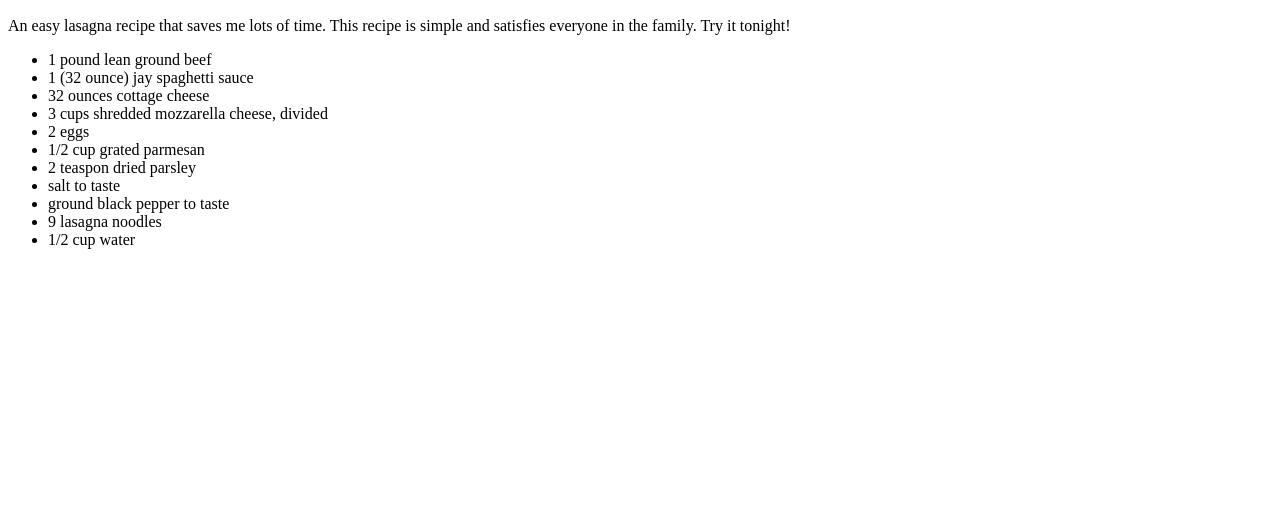
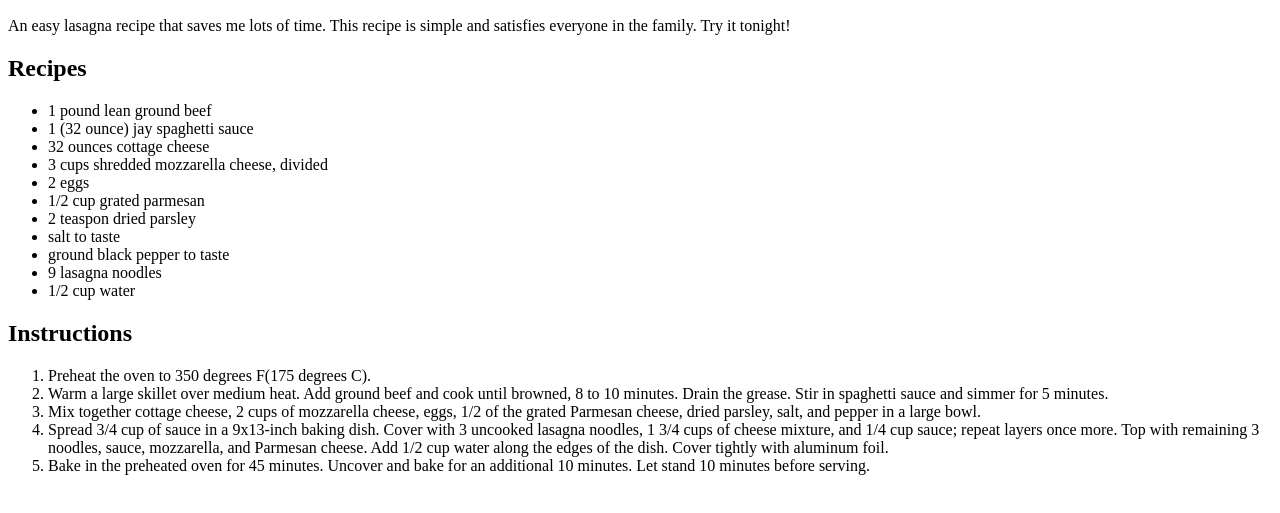
Before and after one commit to zachhh14/odin-recipes, a plain HTML site: page recipes/EasyLasagna.html in a window 1280 px wide. Shown: the part 233-746 px from the top of the page. Drawn offline with Linux system fonts and the light colour scheme.

Commit message:
Add h2 of the list and add ol of instructions

```diff
--- a/recipes/EasyLasagna.html
+++ b/recipes/EasyLasagna.html
@@ -10,6 +10,7 @@
     <h1>Easy Lasagna Recipes</h1>
     <img src="https://imagesvc.meredithcorp.io/v3/mm/image?url=https%3A%2F%2Fpublic-assets.meredithcorp.io%2F531959240ed61b7c91765a935878a52a%2F164841618079EB423C-2753-46B7-8E7E-6FAE54A1C0C3.jpeg&w=595&h=791&c=sc&poi=face&q=60" alt="pic of lasagna" width="200"/>
     <p>An easy lasagna recipe that saves me lots of time. This recipe is simple and satisfies everyone in the family. Try it tonight!</p>
+    <h2>Recipes</h2>
     <ul>
         <li>1 pound lean ground beef</li>
         <li>1 (32 ounce) jay spaghetti sauce</li>
@@ -23,5 +24,13 @@
         <li>9 lasagna noodles</li>
         <li>1/2 cup water</li>
     </ul>
+    <h2>Instructions</h2>
+    <ol>
+        <li>Preheat the oven to 350 degrees F(175 degrees C).</li>
+        <li>Warm a large skillet over medium heat. Add ground beef and cook until browned, 8 to 10 minutes. Drain the grease. Stir in spaghetti sauce and simmer for 5 minutes.</li>
+        <li>Mix together cottage cheese, 2 cups of mozzarella cheese, eggs, 1/2 of the grated Parmesan cheese, dried parsley, salt, and pepper in a large bowl.</li>
+        <li>Spread 3/4 cup of sauce in a 9x13-inch baking dish. Cover with 3 uncooked lasagna noodles, 1 3/4 cups of cheese mixture, and 1/4 cup sauce; repeat layers once more. Top with remaining 3 noodles, sauce, mozzarella, and Parmesan cheese. Add 1/2 cup water along the edges of the dish. Cover tightly with aluminum foil.</li>
+        <li>Bake in the preheated oven for 45 minutes. Uncover and bake for an additional 10 minutes. Let stand 10 minutes before serving.</li>
+    </ol>
 </body>
 </html>
```
